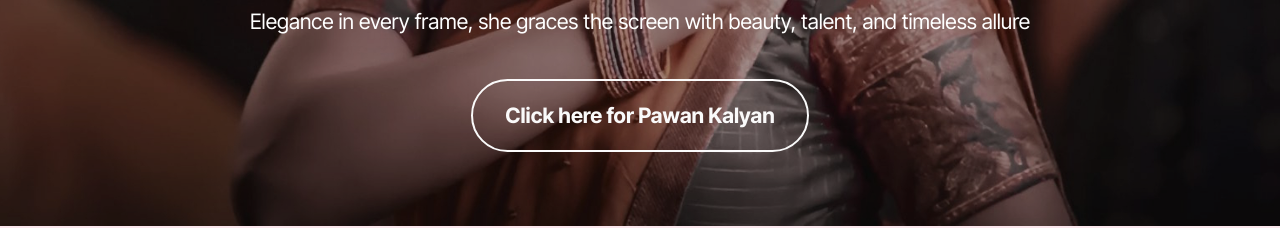
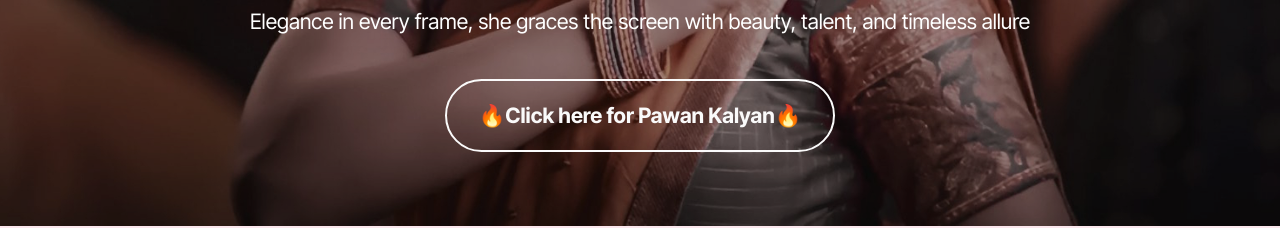
Before and after one commit to RahulAnagani/priyanka, a plain HTML site: page index.html in a window 1280 px wide. Shown: the part 574-802 px from the top of the page. Drawn offline with Linux system fonts and the light colour scheme; files whose address does not match are found by name.

Commit message:
Update index.html

```diff
--- a/index.html
+++ b/index.html
@@ -692,7 +692,7 @@
           <strong>Priyanka Arul Mohan</strong>
         </h1>
         <p class="mbr-fonts-style mbr-text mbr-white mb-4 display-7">Elegance in every frame, she graces the screen with beauty, talent, and timeless allure</p>
-        <div class="mbr-section-btn"><a class="btn btn-white-outline display-7" href="http://rahulpspk.me/pawan/">Click here for Pawan Kalyan</a></div>
+        <div class="mbr-section-btn"><a class="btn btn-white-outline display-7" href="http://rahulpspk.me/pawan/">🔥Click here for Pawan Kalyan🔥</a></div>
       </div>
     </div>
   </div>
```
